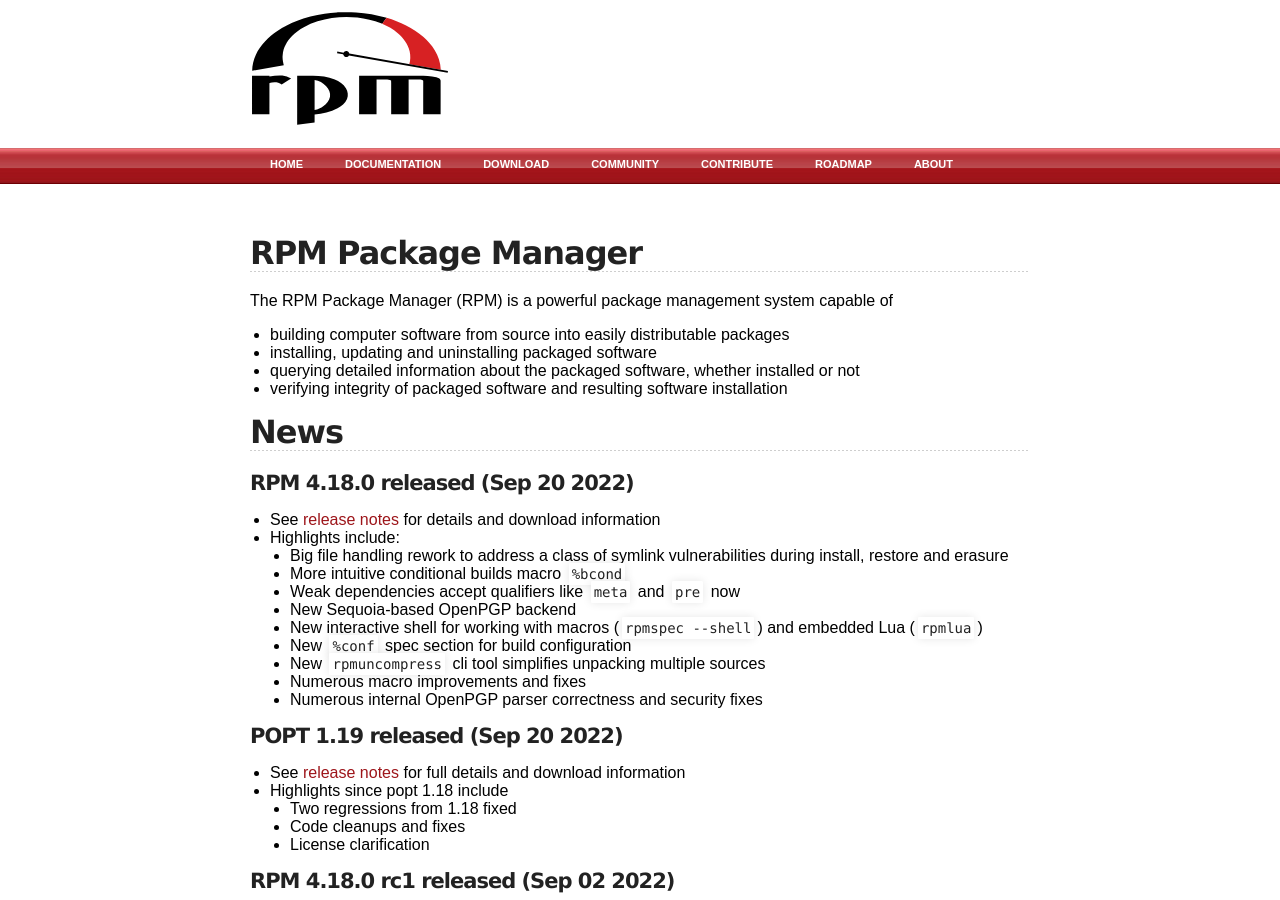
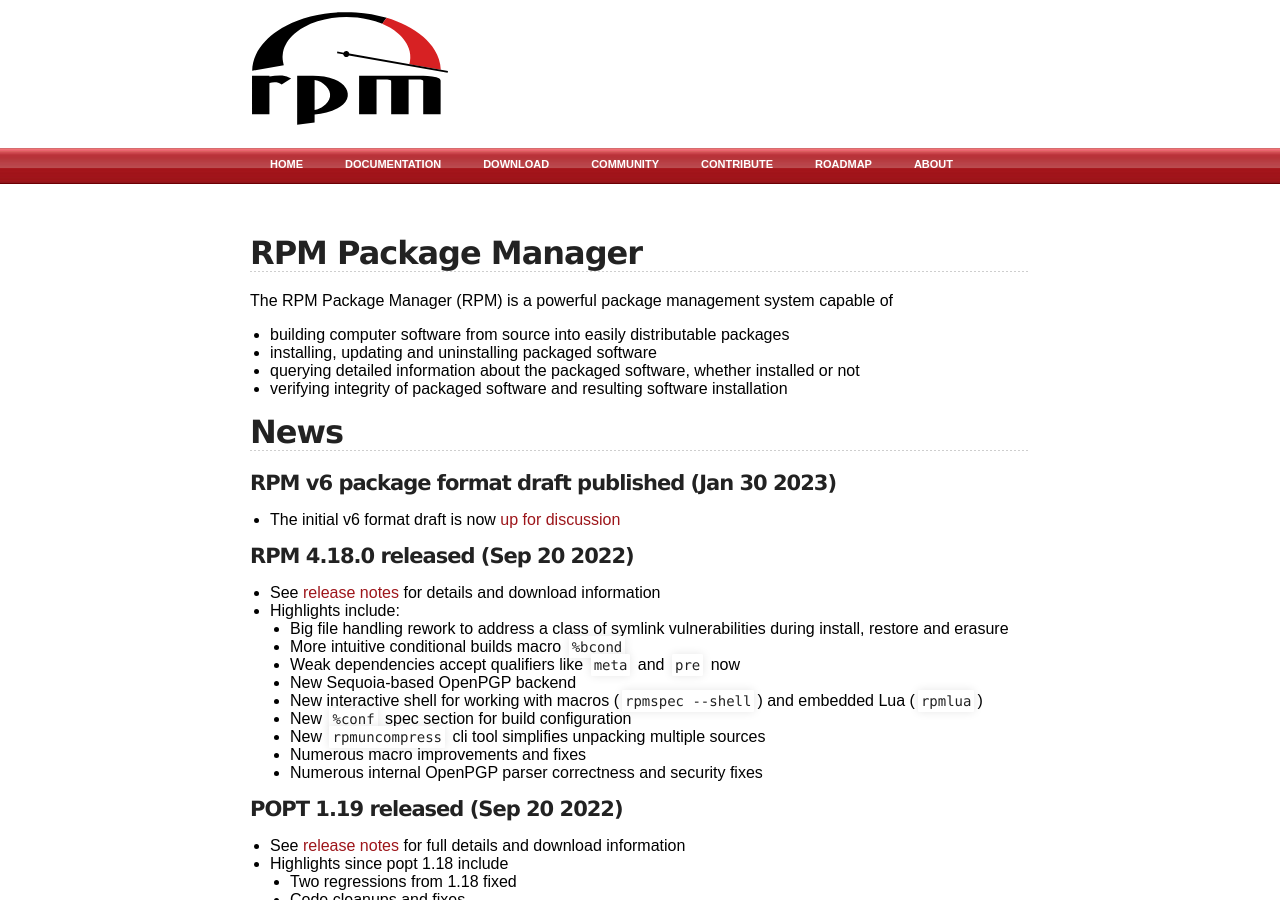
Before and after one commit to rpm-software-management/rpm-web, a Jekyll site: the page built from index.md, in a window 1280 px wide and 900 px high. Built offline with Jekyll 4.4.1, drawn with Linux system fonts in a browser that asks for light colours.

Commit message:
Add news about v6 format discussion

```diff
--- a/index.md
+++ b/index.md
@@ -15,6 +15,9 @@ capable of
 * verifying integrity of packaged software and resulting software installation
 
 ## News
+
+#### RPM v6 package format draft published (Jan 30 2023)
+* The initial v6 format draft is now [up for discussion](https://github.com/rpm-software-management/rpm/discussions/2374)
 
 #### RPM 4.18.0 released (Sep 20 2022)
 * See [release notes](wiki/Releases/4.18.0) for details and download information
```
Also changed, not shown: timeline.md (+2 -0 lines).
